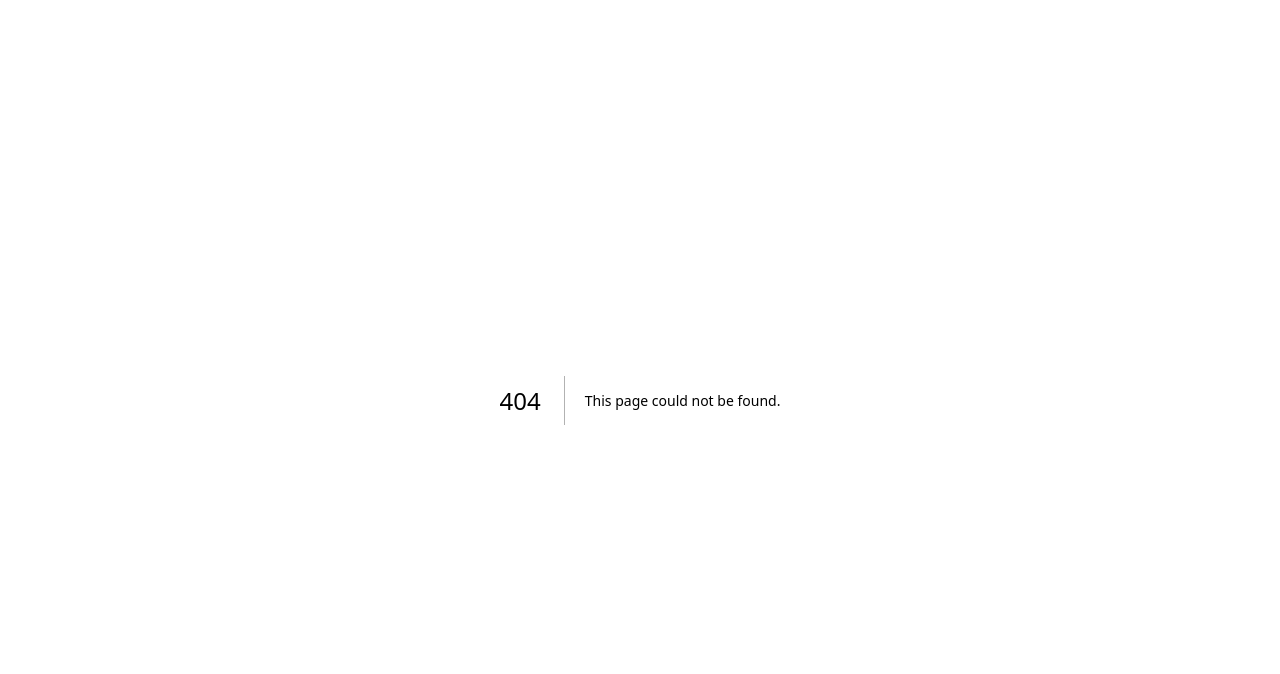
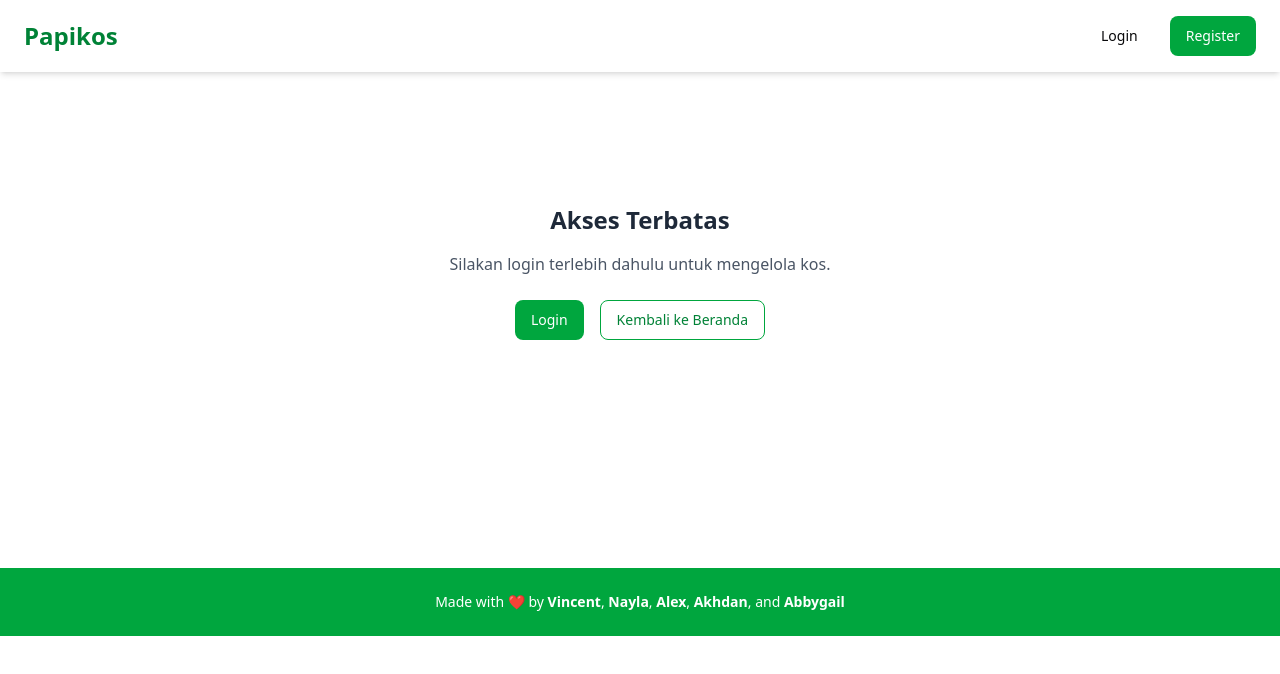
Before and after one commit to Papikos-a15/papikos-fe, a Next.js app: page /manage in a window 1280 px wide. Before the commit this address had no page. Shown: the top 674 px of the page. Built offline with nearby package versions, Linux system fonts and the light colour scheme; no server answers.

Commit message:
feat: add components and pages for management to the url

```diff
--- /dev/null
+++ b/src/app/(kos)/manage/add/page.tsx
@@ -0,0 +1,25 @@
+"use client";
+
+import Header from "@/components/layout/header";
+import Footer from "@/components/layout/footer";
+import AddKosPage from "@/components/pages/manage/AddKosPage";
+import { defaultQueryClientOptions } from "@/libs/tanstack-query/options";
+import {
+  HydrationBoundary,
+  QueryClient,
+  dehydrate,
+} from "@tanstack/react-query";
+
+export default function Add() {
+  const queryClient = new QueryClient({
+    defaultOptions: defaultQueryClientOptions,
+  });
+
+  return (
+    <HydrationBoundary state={dehydrate(queryClient)}>
+      <Header />
+      <AddKosPage />
+      <Footer />
+    </HydrationBoundary>
+  );
+}
--- /dev/null
+++ b/src/app/(kos)/manage/page.tsx
@@ -0,0 +1,60 @@
+"use client";
+
+import { useRouter } from "next/navigation";
+import { useEffect, useState } from "react";
+import Footer from "@/components/layout/footer";
+import Header from "@/components/layout/header";
+import { Button } from "@/components/ui/button";
+import ManageKosPage from "@/components/pages/manage/ManageKosPage";
+
+export default function ManagePage() {
+  const router = useRouter();
+  const [isLoggedIn, setIsLoggedIn] = useState(false);
+
+  useEffect(() => {
+    const token = localStorage.getItem("token");
+    setIsLoggedIn(!!token);
+
+    // const API_URL = process.env.NEXT_PUBLIC_API_URL;
+  }, []);
+
+  if (!isLoggedIn) {
+    return (
+      <>
+        <Header />
+        <div className="flex flex-col items-center justify-center p-10 min-h-[50vh] text-center">
+          <h2 className="text-2xl font-bold text-gray-800 mb-4">
+            Akses Terbatas
+          </h2>
+          <p className="text-gray-600 mb-6">
+            Silakan login terlebih dahulu untuk mengelola kos.
+          </p>
+          <div className="flex gap-4">
+            <Button
+              onClick={() => router.push("/login")}
+              className="bg-green-600 hover:bg-green-700 text-white"
+            >
+              Login
+            </Button>
+            <Button
+              variant="outline"
+              onClick={() => router.push("/")}
+              className="border-green-600 text-green-700 hover:bg-green-100"
+            >
+              Kembali ke Beranda
+            </Button>
+          </div>
+        </div>
+        <Footer />
+      </>
+    );
+  } else {
+    return (
+      <>
+        <Header />
+        <ManageKosPage />
+        <Footer />
+      </>
+    );
+  }
+}
```
